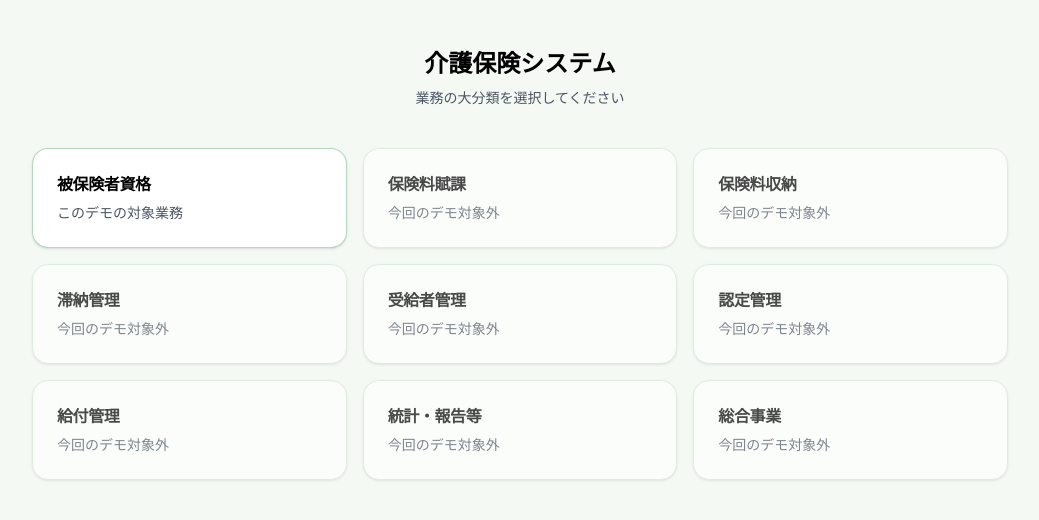
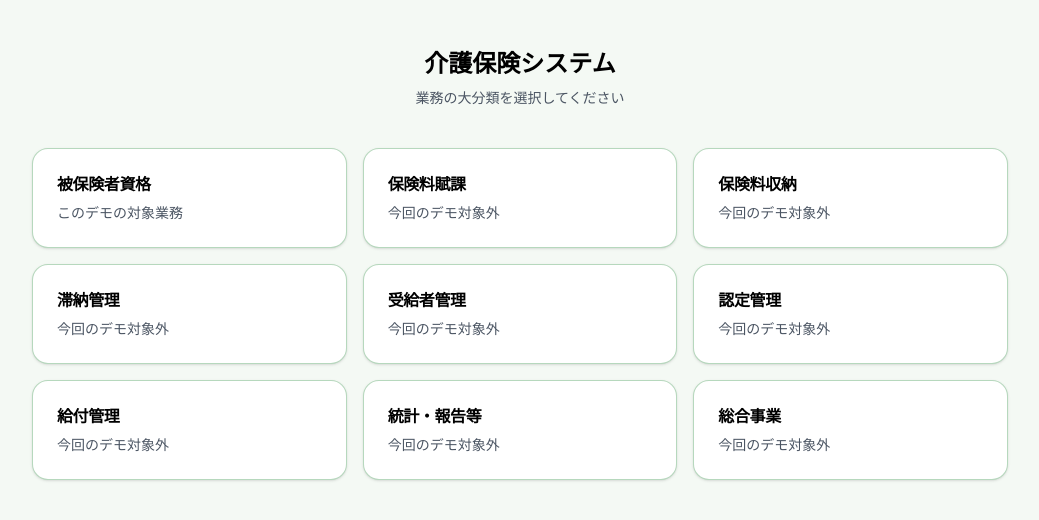
Before and after one commit to yoshihub/care-system, a Next.js app in the folder frontend/: page / in a window 1280 px wide. Shown: the top 520 px of the page, without its empty margins (120-1159 px from the left). Built offline with nearby package versions, Linux system fonts and the light colour scheme.

Commit message:
大分類の残8業務のグレーアウトを廃止

```diff
--- a/frontend/app/page.tsx
+++ b/frontend/app/page.tsx
@@ -7,12 +7,11 @@ import {
   CardTitle,
 } from "@/components/ui/card";
 import { BUSINESS_CATEGORIES } from "@/lib/business-categories";
-import { cn } from "@/lib/utils";
 
 /**
  * トップページ（SCR-00 大分類ポータル）。
  * 介護保険システムの9大分類を表示する。今回のデモ対象は「被保険者資格」のみ活性で、
- * 選択すると被保険者資格ダッシュボードへ遷移する。他8大分類は表示のみで遷移しない。
+ * 選択すると被保険者資格ダッシュボードへ遷移する。他8大分類は見た目は同じで、クリックしても遷移しない。
  */
 export default function PortalPage() {
   return (
@@ -26,15 +25,8 @@ export default function PortalPage() {
 
       <div className="grid grid-cols-1 gap-4 sm:grid-cols-2 lg:grid-cols-3">
         {BUSINESS_CATEGORIES.map((category) => {
-          const cardClass = cn(
-            "h-full transition-colors",
-            category.active
-              ? "border-primary/40 hover:border-primary hover:bg-accent/50"
-              : "opacity-70"
-          );
-
           const content = (
-            <Card className={cardClass}>
+            <Card className="h-full transition-colors border-primary/40 hover:border-primary hover:bg-accent/50">
               <CardHeader>
                 <CardTitle className="text-base">{category.name}</CardTitle>
                 <CardDescription>
@@ -53,15 +45,7 @@ export default function PortalPage() {
             );
           }
 
-          return (
-            <div
-              key={category.key}
-              aria-disabled="true"
-              className="cursor-default select-none"
-            >
-              {content}
-            </div>
-          );
+          return <div key={category.key}>{content}</div>;
         })}
       </div>
     </main>
```
